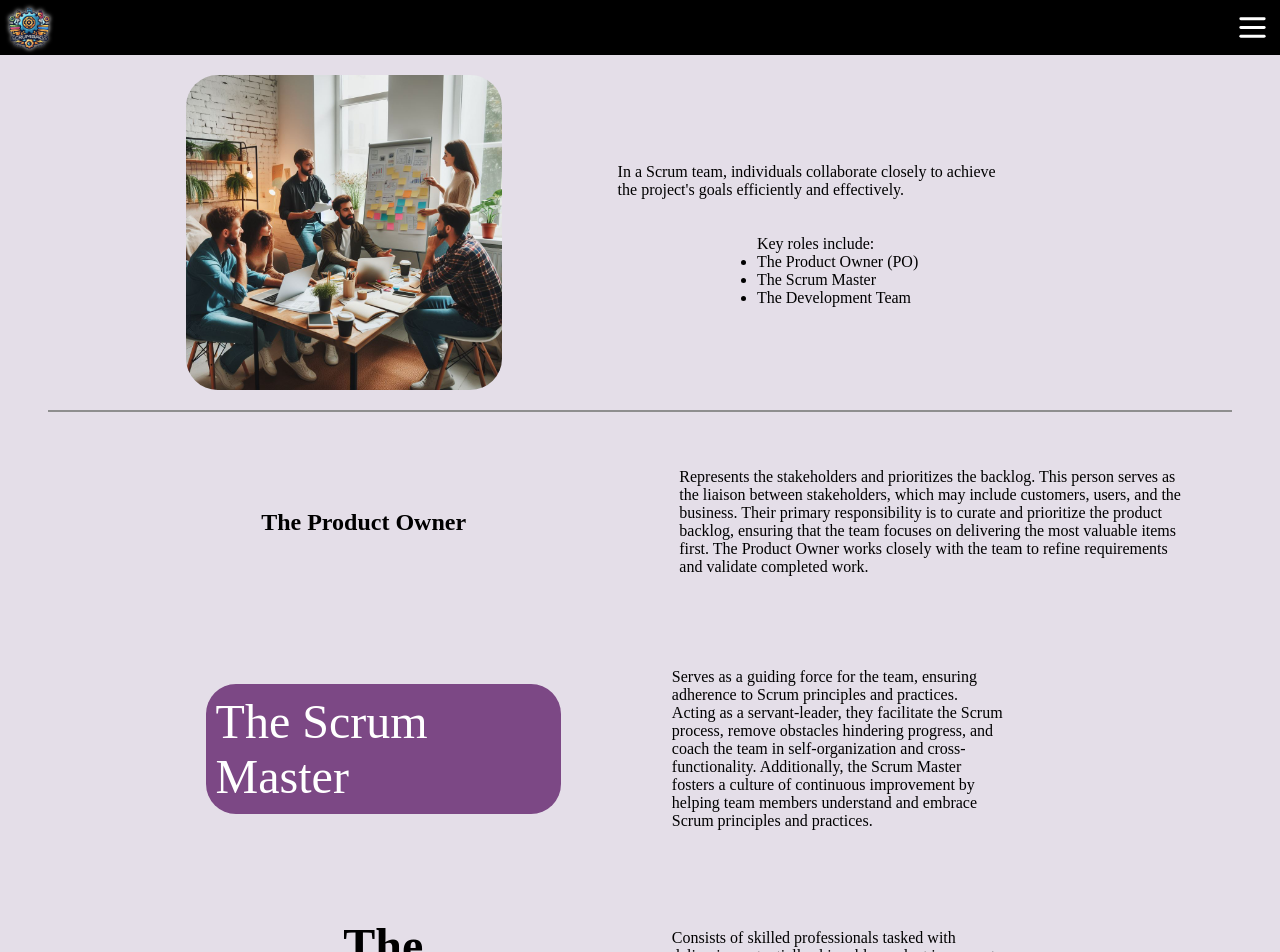
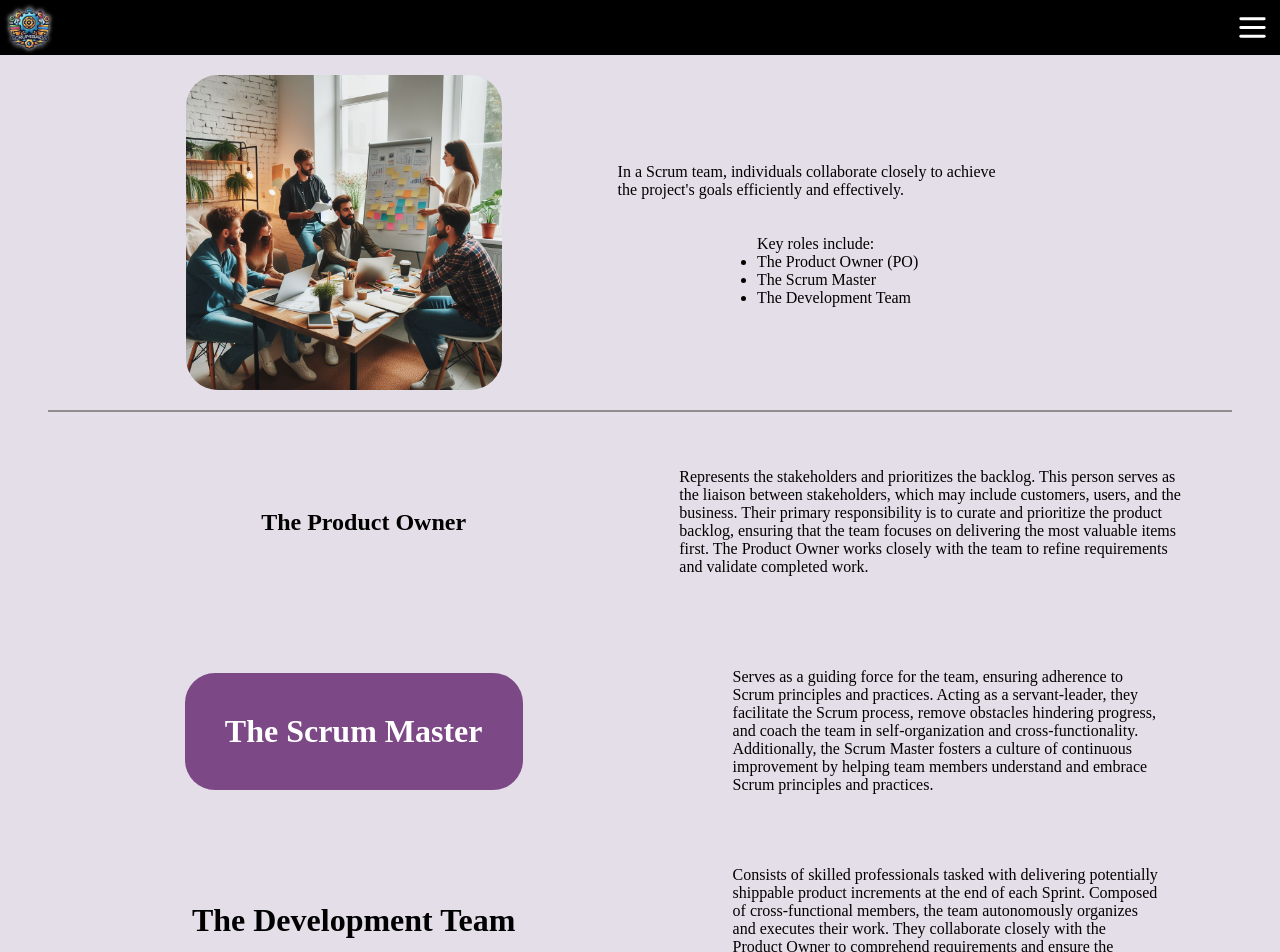
Before and after one commit to Memai2023/scrum-guide, a React (Vite) app: page /scrum-team in a window 1280 px wide. Shown: the top 952 px of the page. Built offline with nearby package versions, Linux system fonts and the light colour scheme.

Commit message:
fixing css

```diff
--- a/src/Components/ScrumTeam/DevelopTeam/Develop.module.css
+++ b/src/Components/ScrumTeam/DevelopTeam/Develop.module.css
@@ -13,33 +13,34 @@
 }
 
 .headerWraper {
-    background-color: #7C4885;
-    width: 30%;
+    width: 50%;
     height: 50%;
-    margin: 20px;
-    justify-content: center;
-    align-items: center;
-    display: flex;
-    border-radius: 30px;
-}
-
-.headerScrum {
-    color: #fff;
-    margin: 10px;
-    font-size: 3rem;
-}
-
-.textWraper {
-    width: 40%;
-    height: 40%;
     margin: 20px;
     justify-content: center;
     align-items: center;
     display: flex;
 }
 
+.headerScrum {
+    background-color: #7C4885;
+    border-radius: 30px;
+    padding: 40px;
+    color: #fff;
+    margin: 10px;
+    font-size: 2rem;
+}
+
+.textWraper {
+    width: 50%;
+    height: 40%;
+    padding: 20px;
+    justify-content: center;
+    align-items: center;
+    display: flex;
+}
+
 .scrumText {
-    width: 70%;
+    width: 80%;
     height: auto;
     display: flex;
 }
@@ -63,7 +64,7 @@
 }
 
 .developText {
-    width: 30%;
+    width: 50%;
     height: 40%;
     margin: 20px;
     justify-content: center;
@@ -73,7 +74,7 @@
 }
 
 .headerDevelop {
-    font-size: 3rem;
+    font-size: 2rem;
     text-align: center;
 }
 
--- a/src/Components/ScrumTeam/DevelopTeam/index.jsx
+++ b/src/Components/ScrumTeam/DevelopTeam/index.jsx
@@ -7,7 +7,7 @@ const DevelopTeam = () => {
         <main className={styles.wraper}>
             <div className={styles.wraperScrum}>
                 <div className={styles.headerWraper}>
-                    <p className={styles.headerScrum}>The Scrum Master</p>
+                    <h2 className={styles.headerScrum}>The Scrum Master</h2>
                 </div>
                 <div className={styles.textWraper}>
                     <p className={styles.scrumText}>{ScrumTeam.scrumMasterText}</p>
@@ -15,7 +15,7 @@ const DevelopTeam = () => {
             </div>
             <div className={styles.wraperDevelop}>
                 <div className={styles.developText}>
-                    <h1 className={styles.headerDevelop}>{ScrumTeam.bulletThree}</h1>
+                    <h2 className={styles.headerDevelop}>{ScrumTeam.bulletThree}</h2>
                 </div>
                 <div className={styles.textWraper}>
                     <p className={styles.scrumText}>{ScrumTeam.developmentTeamText}</p>
```
